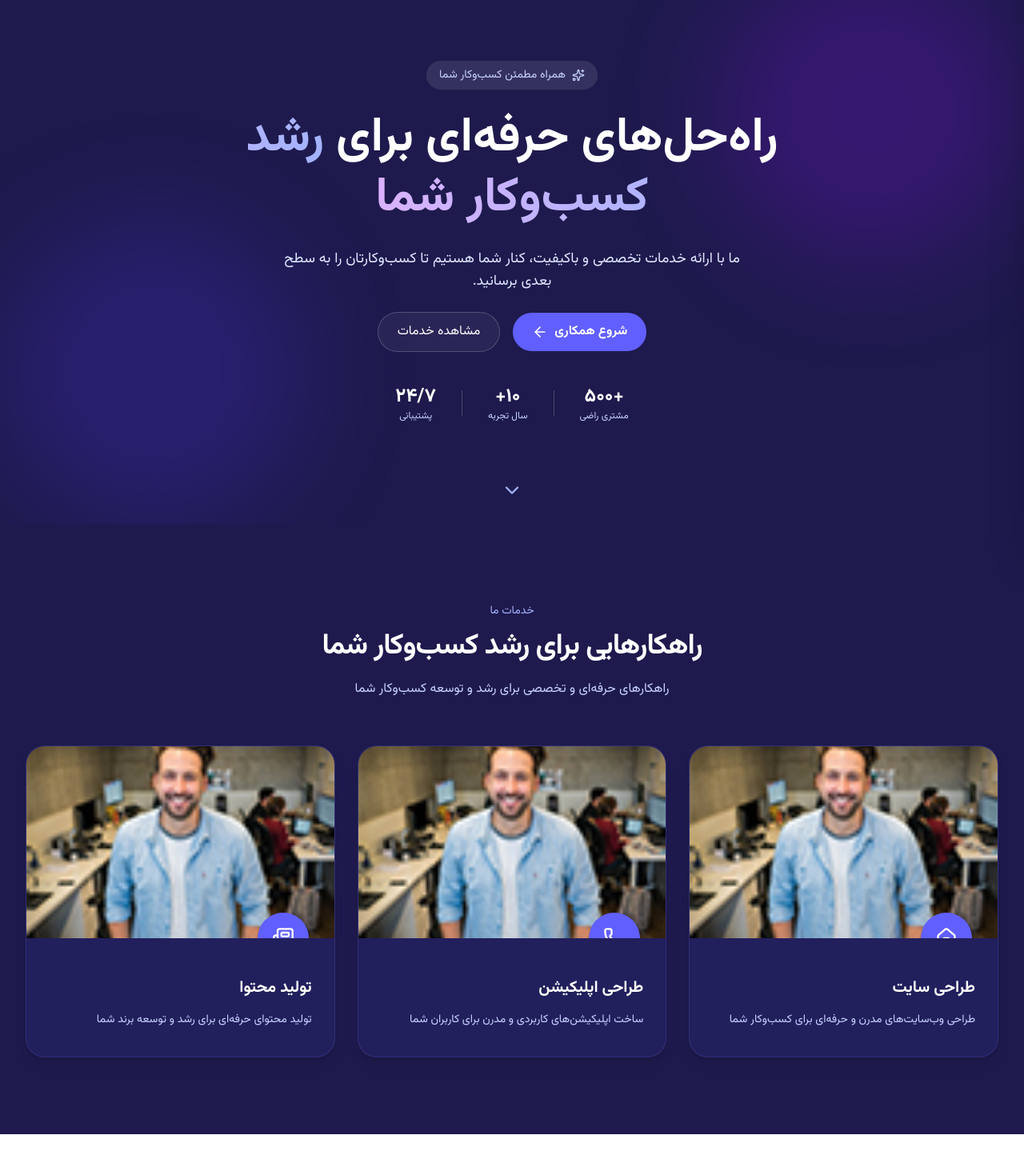
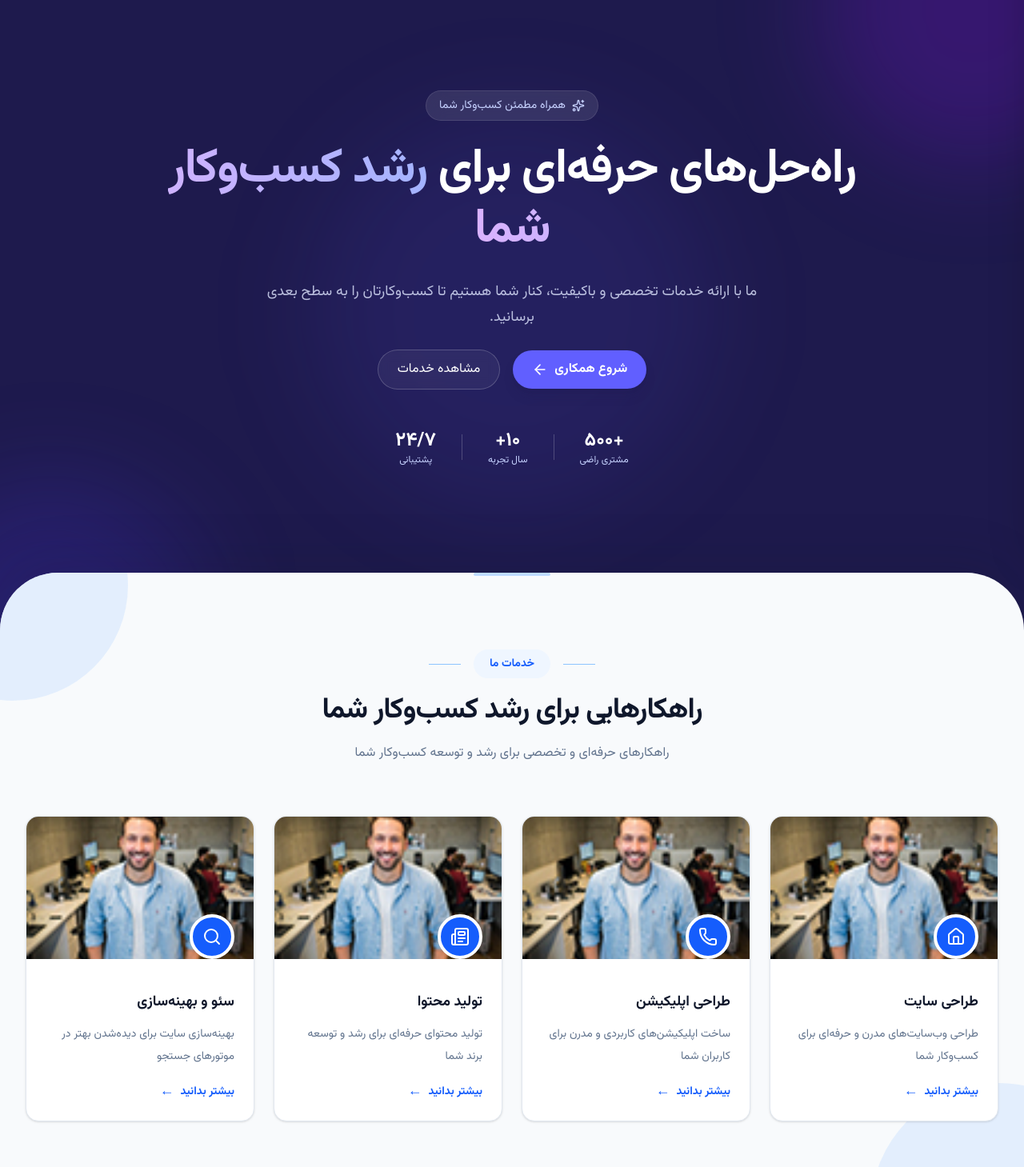
Before and after one commit to Vahid-developer/company-website, a React (Vite) app: page / in a window 1280 px wide. Shown: the part 120-1579 px from the top of the page at 80% size. Before the commit the page ends 1538 px from the top, so only its background shows below. Built offline with nearby package versions, Linux system fonts and the light colour scheme.

Commit message:
refine hero and services sections

```diff
--- a/src/components/Hero.jsx
+++ b/src/components/Hero.jsx
@@ -4,93 +4,317 @@ import { Link } from "react-router-dom";
 
 function Hero() {
   return (
-    <section className="relative overflow-hidden bg-indigo-950 text-white px-8 py-24 md:py-32">
-      {/* نور پس‌زمینه تزئینی */}
-      <div className="absolute top-0 right-0 w-96 h-96 bg-purple-600/20 rounded-full blur-3xl" />
-      <div className="absolute bottom-0 left-0 w-96 h-96 bg-indigo-600/20 rounded-full blur-3xl" />
+    <section
+      className="
+        relative
+        flex
+        min-h-[calc(100svh+80px)]
+        items-center
+        overflow-hidden
+        bg-indigo-950
+        px-6
+        py-24
+        text-white
+        md:px-8
+        md:py-28
+      "
+    >
+      {/* نور پس‌زمینه سمت راست */}
+      <div
+        aria-hidden="true"
+        className="
+          pointer-events-none
+          absolute
+          -right-32
+          -top-32
+          h-96
+          w-96
+          rounded-full
+          bg-purple-600/20
+          blur-3xl
+        "
+      />
 
-      <div className="relative max-w-3xl mx-auto text-center flex flex-col items-center gap-6">
+      {/* نور پس‌زمینه سمت چپ */}
+      <div
+        aria-hidden="true"
+        className="
+          pointer-events-none
+          absolute
+          -bottom-40
+          -left-32
+          h-96
+          w-96
+          rounded-full
+          bg-indigo-600/20
+          blur-3xl
+        "
+      />
+
+      {/* نور مرکزی */}
+      <div
+        aria-hidden="true"
+        className="
+          pointer-events-none
+          absolute
+          left-1/2
+          top-1/2
+          h-[500px]
+          w-[500px]
+          -translate-x-1/2
+          -translate-y-1/2
+          rounded-full
+          bg-indigo-500/10
+          blur-3xl
+        "
+      />
+
+      {/* محتوای اصلی Hero */}
+      <div
+        className="
+          relative
+          mx-auto
+          flex
+          w-full
+          max-w-4xl
+          -translate-y-8
+          flex-col
+          items-center
+          justify-center
+          gap-6
+          text-center
+          md:-translate-y-10
+        "
+      >
+        {/* Badge */}
         <motion.div
           initial={{ opacity: 0, y: -20 }}
           animate={{ opacity: 1, y: 0 }}
-          transition={{ duration: 0.6, ease: "easeOut" }}
-          className="inline-flex items-center gap-2 bg-white/10 px-4 py-2 rounded-full text-sm text-indigo-200"
+          transition={{
+            duration: 0.6,
+            ease: "easeOut",
+          }}
+          className="
+            inline-flex
+            items-center
+            gap-2
+            rounded-full
+            border
+            border-white/10
+            bg-white/10
+            px-4
+            py-2
+            text-sm
+            text-indigo-200
+            backdrop-blur-md
+          "
         >
-          <Sparkles size={16} strokeWidth={2} />
-          <span>همراه مطمئن کسب‌وکار شما</span>
+          <Sparkles
+            size={16}
+            strokeWidth={2}
+          />
+
+          <span>
+            همراه مطمئن کسب‌وکار شما
+          </span>
         </motion.div>
 
+        {/* عنوان اصلی */}
         <motion.h1
           initial={{ opacity: 0, y: 20 }}
           animate={{ opacity: 1, y: 0 }}
-          transition={{ duration: 0.6, delay: 0.15, ease: "easeOut" }}
-          className="text-4xl md:text-6xl font-extrabold leading-tight"
+          transition={{
+            duration: 0.6,
+            delay: 0.15,
+            ease: "easeOut",
+          }}
+          className="
+            max-w-4xl
+            text-4xl
+            font-extrabold
+            leading-tight
+            tracking-tight
+            md:text-6xl
+          "
         >
           راه‌حل‌های حرفه‌ای برای{" "}
-          <span className="bg-gradient-to-l from-indigo-300 to-purple-300 bg-clip-text text-transparent">
+
+          <span
+            className="
+              bg-gradient-to-l
+              from-indigo-300
+              to-purple-300
+              bg-clip-text
+              text-transparent
+            "
+          >
             رشد کسب‌وکار شما
           </span>
         </motion.h1>
 
+        {/* توضیحات */}
         <motion.p
           initial={{ opacity: 0, y: 20 }}
           animate={{ opacity: 1, y: 0 }}
-          transition={{ duration: 0.6, delay: 0.3, ease: "easeOut" }}
-          className="text-lg text-indigo-100 max-w-xl"
+          transition={{
+            duration: 0.6,
+            delay: 0.3,
+            ease: "easeOut",
+          }}
+          className="
+            max-w-2xl
+            text-base
+            leading-8
+            text-indigo-100/80
+            md:text-lg
+          "
         >
           ما با ارائه خدمات تخصصی و باکیفیت، کنار شما هستیم تا کسب‌وکارتان را
           به سطح بعدی برسانید.
         </motion.p>
 
-        {/* دکمه‌های اصلی و ثانویه */}
+        {/* دکمه‌ها */}
         <motion.div
           initial={{ opacity: 0, y: 20 }}
           animate={{ opacity: 1, y: 0 }}
-          transition={{ duration: 0.6, delay: 0.45, ease: "easeOut" }}
-          className="flex flex-col sm:flex-row items-center gap-4"
+          transition={{
+            duration: 0.6,
+            delay: 0.45,
+            ease: "easeOut",
+          }}
+          className="
+            flex
+            flex-col
+            items-center
+            gap-4
+            sm:flex-row
+          "
         >
+          {/* شروع همکاری */}
           <Link
             to="/contact"
-            className="group inline-flex items-center gap-2 bg-indigo-500 hover:bg-indigo-400 text-white font-bold px-6 py-3 rounded-full transition-all duration-300 hover:scale-105 active:scale-95"
+            className="
+              group
+              inline-flex
+              items-center
+              gap-2
+              rounded-full
+              bg-indigo-500
+              px-6
+              py-3
+              font-bold
+              text-white
+              shadow-lg
+              shadow-indigo-950/20
+              transition-all
+              duration-300
+              hover:scale-105
+              hover:bg-indigo-400
+              active:scale-95
+            "
           >
-            <span>شروع همکاری</span>
+            <span>
+              شروع همکاری
+            </span>
+
             <ArrowLeft
               size={20}
               strokeWidth={2}
-              className="transition-transform duration-300 group-hover:-translate-x-1"
+              className="
+                transition-transform
+                duration-300
+                group-hover:-translate-x-1
+              "
             />
           </Link>
 
-        <button
-         onClick={() =>
-           document.getElementById("services")?.scrollIntoView({ behavior: "smooth" })
-             }
-             className="cursor-pointer inline-flex items-center gap-2 bg-white/5 hover:bg-white/10 text-white font-medium px-6 py-3 rounded-full border border-white/20 transition-all duration-300 hover:scale-105 active:scale-95"
-        >
-  <span>مشاهده خدمات</span>
-</button>
+          {/* مشاهده خدمات */}
+          <button
+            type="button"
+            onClick={() =>
+              document
+                .getElementById("services")
+                ?.scrollIntoView({
+                  behavior: "smooth",
+                })
+            }
+            className="
+              cursor-pointer
+              inline-flex
+              items-center
+              gap-2
+              rounded-full
+              border
+              border-white/20
+              bg-white/5
+              px-6
+              py-3
+              font-medium
+              text-white
+              backdrop-blur-sm
+              transition-all
+              duration-300
+              hover:scale-105
+              hover:bg-white/10
+              active:scale-95
+            "
+          >
+            <span>
+              مشاهده خدمات
+            </span>
+          </button>
         </motion.div>
 
         {/* آمار اعتمادسازی */}
         <motion.div
           initial={{ opacity: 0, y: 20 }}
           animate={{ opacity: 1, y: 0 }}
-          transition={{ duration: 0.6, delay: 0.6, ease: "easeOut" }}
-          className="flex items-center gap-8 mt-4 text-indigo-200"
+          transition={{
+            duration: 0.6,
+            delay: 0.6,
+            ease: "easeOut",
+          }}
+          className="
+            mt-6
+            flex
+            items-center
+            gap-6
+            text-indigo-200
+            md:gap-8
+          "
         >
           <div className="text-center">
-            <p className="text-2xl font-extrabold text-white">+۵۰۰</p>
-            <p className="text-xs">مشتری راضی</p>
+            <p className="text-2xl font-extrabold text-white">
+              +۵۰۰
+            </p>
+
+            <p className="text-xs">
+              مشتری راضی
+            </p>
           </div>
-          <div className="w-px h-8 bg-white/20" />
+
+          <div className="h-8 w-px bg-white/20" />
+
           <div className="text-center">
-            <p className="text-2xl font-extrabold text-white">۱۰+</p>
-            <p className="text-xs">سال تجربه</p>
+            <p className="text-2xl font-extrabold text-white">
+              ۱۰+
+            </p>
+
+            <p className="text-xs">
+              سال تجربه
+            </p>
           </div>
-          <div className="w-px h-8 bg-white/20" />
+
+          <div className="h-8 w-px bg-white/20" />
+
           <div className="text-center">
-            <p className="text-2xl font-extrabold text-white">۲۴/۷</p>
-            <p className="text-xs">پشتیبانی</p>
+            <p className="text-2xl font-extrabold text-white">
+              ۲۴/۷
+            </p>
+
+            <p className="text-xs">
+              پشتیبانی
+            </p>
           </div>
         </motion.div>
       </div>
@@ -98,14 +322,34 @@ function Hero() {
       {/* شاخص اسکرول */}
       <motion.div
         initial={{ opacity: 0 }}
-        animate={{ opacity: 1, y: [0, 8, 0] }}
+        animate={{
+          opacity: 1,
+          y: [0, 8, 0],
+        }}
         transition={{
-          opacity: { duration: 0.6, delay: 0.9 },
-          y: { duration: 1.5, repeat: Infinity, ease: "easeInOut", delay: 0.9 },
+          opacity: {
+            duration: 0.6,
+            delay: 0.9,
+          },
+          y: {
+            duration: 1.5,
+            repeat: Infinity,
+            ease: "easeInOut",
+            delay: 0.9,
+          },
         }}
-        className="absolute bottom-8 left-1/2 -translate-x-1/2 text-indigo-300"
+        className="
+          absolute
+          bottom-7
+          left-1/2
+          -translate-x-1/2
+          text-indigo-300
+        "
       >
-        <ChevronDown size={28} strokeWidth={2} />
+        <ChevronDown
+          size={28}
+          strokeWidth={2}
+        />
       </motion.div>
     </section>
   );
--- a/src/components/ServiceCard.jsx
+++ b/src/components/ServiceCard.jsx
@@ -1,32 +1,89 @@
 function ServiceCard({ title, description, icon: Icon, image }) {
   return (
-    <article className="group overflow-hidden rounded-3xl border border-indigo-400/15 bg-indigo-900/30 shadow-lg shadow-black/10 transition-all duration-300 hover:-translate-y-2 hover:border-indigo-400/30 hover:bg-indigo-900/45">
-
+    <article
+      className="
+        group
+        overflow-hidden
+        rounded-2xl
+        border
+        border-slate-200
+        bg-white
+        shadow-sm
+        transition-all
+        duration-300
+        hover:-translate-y-1
+        hover:shadow-xl
+      "
+    >
       {/* Image */}
       <div className="relative aspect-[16/10] overflow-hidden">
         <img
           src={image}
           alt={title}
-          className="h-full w-full object-cover transition-transform duration-500 group-hover:scale-105"
+          className="
+            h-full
+            w-full
+            object-cover
+            transition-transform
+            duration-500
+            group-hover:scale-105
+          "
         />
 
-        {/* Icon */}
-        <div className="absolute bottom-0 right-8 flex h-16 w-16 translate-y-1/2 items-center justify-center rounded-full bg-indigo-500 text-white shadow-lg shadow-indigo-950/40">
-          <Icon size={28} strokeWidth={2} />
-        </div>
+        {/* Service Icon */}
+<div
+  className="
+    absolute
+    bottom-0
+    right-6
+    translate-y-0
+    flex
+    h-14
+    w-14
+    items-center
+    justify-center
+    rounded-full
+    border-4
+    border-white
+    bg-blue-600
+    text-white
+    shadow-md
+  "
+>
+  <Icon size={24} strokeWidth={2} />
+</div>
       </div>
 
       {/* Content */}
-      <div className="px-7 pb-8 pt-12 text-right">
-        <h3 className="text-xl font-bold text-white">
-          {title}
-        </h3>
+      <div className="px-6 pb-6 pt-10 text-right">
+        <h3 className="text-lg font-bold text-slate-900">{title}</h3>
 
-        <p className="mt-3 text-sm leading-7 text-indigo-200">
-          {description}
+        <p className="mt-3 min-h-[56px] text-sm leading-7 text-slate-500">
+           {description}
         </p>
+
+        <button
+          type="button"
+          className="
+            mt-5
+            inline-flex
+            items-center
+            gap-2
+            text-sm
+            font-semibold
+            text-blue-600
+            transition-all
+            duration-200
+            hover:gap-3
+            hover:text-blue-700
+          "
+        >
+          بیشتر بدانید
+          <span aria-hidden="true" className="text-lg leading-none">
+            ←
+          </span>
+        </button>
       </div>
-
     </article>
   );
 }
--- a/src/components/Services.jsx
+++ b/src/components/Services.jsx
@@ -1,58 +1,199 @@
-import { House, Phone, Newspaper } from "lucide-react";
+import {
+  House,
+  Phone,
+  Newspaper,
+  Search,
+} from "lucide-react";
+
 import ServiceCard from "./ServiceCard";
+
 import webDesignImage from "../assets/web-design.jpg";
+
+const services = [
+  {
+    title: "طراحی سایت",
+    description:
+      "طراحی وب‌سایت‌های مدرن و حرفه‌ای برای کسب‌وکار شما",
+    icon: House,
+    image: webDesignImage,
+  },
+  {
+    title: "طراحی اپلیکیشن",
+    description:
+      "ساخت اپلیکیشن‌های کاربردی و مدرن برای کاربران شما",
+    icon: Phone,
+    image: webDesignImage,
+  },
+  {
+    title: "تولید محتوا",
+    description:
+      "تولید محتوای حرفه‌ای برای رشد و توسعه برند شما",
+    icon: Newspaper,
+    image: webDesignImage,
+  },
+  {
+    title: "سئو و بهینه‌سازی",
+    description:
+      "بهینه‌سازی سایت برای دیده‌شدن بهتر در موتورهای جستجو",
+    icon: Search,
+    image: webDesignImage,
+  },
+];
 
 function Services() {
   return (
-    <section id="services" className="bg-indigo-950 px-6 py-24 text-white md:px-8">
 
-      <div className="mx-auto max-w-7xl">
+<section
+  id="services"
+  dir="rtl"
+  className="
+    relative
+    z-20
+    -mt-20
+    overflow-hidden
+    rounded-t-[56px]
+    bg-slate-50
+    px-6
+    pb-28
+    pt-24
+    shadow-[0_-20px_60px_rgba(15,23,42,0.12)]
+    md:-mt-28
+    md:rounded-t-[72px]
+    md:px-8
+  "
+>
+  <div
+  aria-hidden="true"
+  className="
+    pointer-events-none
+    absolute
+    left-1/2
+    top-0
+    h-1
+    w-24
+    -translate-x-1/2
+    rounded-full
+    bg-blue-200
+  "
+/>
+
+      {/* Decorative shape - top left */}
+      <div
+        aria-hidden="true"
+        className="
+          pointer-events-none
+          absolute
+          -left-32
+          -top-32
+          h-72
+          w-72
+          rounded-full
+          bg-blue-100/70
+        "
+      />
+
+      {/* Decorative shape - bottom right */}
+      <div
+        aria-hidden="true"
+        className="
+          pointer-events-none
+          absolute
+          -bottom-40
+          -right-32
+          h-80
+          w-80
+          rounded-full
+          bg-blue-100/70
+        "
+      />
+
+      <div className="relative z-10 mx-auto max-w-8xl">
 
         {/* Section heading */}
-        <div className="mx-auto mb-14 max-w-2xl text-center">
+        <div
+          className="
+            mx-auto
+            mb-16
+            max-w-3xl
+            text-center
+          "
+        >
+          <div
+            className="
+              mb-5
+              flex
+              items-center
+              justify-center
+              gap-4
+            "
+          >
+            <span className="h-px w-10 bg-blue-300" />
 
-          <span className="text-sm font-medium text-indigo-300">
-            خدمات ما
-          </span>
+            <span
+              className="
+                rounded-full
+                bg-blue-50
+                px-5
+                py-2
+                text-sm
+                font-semibold
+                text-blue-600
+              "
+            >
+              خدمات ما
+            </span>
 
-          <h2 className="mt-3 text-3xl font-extrabold tracking-tight md:text-4xl">
+            <span className="h-px w-10 bg-blue-300" />
+          </div>
+
+          <h2
+            className="
+              text-3xl
+              font-extrabold
+              tracking-tight
+              text-slate-900
+              md:text-4xl
+            "
+          >
             راهکارهایی برای رشد کسب‌وکار شما
           </h2>
 
-          <p className="mt-5 text-sm leading-7 text-indigo-200 md:text-base">
+          <p
+            className="
+              mx-auto
+              mt-5
+              max-w-2xl
+              text-sm
+              leading-7
+              text-slate-500
+              md:text-base
+            "
+          >
             راهکارهای حرفه‌ای و تخصصی برای رشد و توسعه کسب‌وکار شما
           </p>
-
         </div>
 
         {/* Service cards */}
-        <div className="grid grid-cols-1 gap-7 md:grid-cols-2 lg:grid-cols-3">
-
-          <ServiceCard
-            title="طراحی سایت"
-            description="طراحی وب‌سایت‌های مدرن و حرفه‌ای برای کسب‌وکار شما"
-            icon={House}
-            image={webDesignImage}
-          />
-
-          <ServiceCard
-            title="طراحی اپلیکیشن"
-            description="ساخت اپلیکیشن‌های کاربردی و مدرن برای کاربران شما"
-            icon={Phone}
-            image={webDesignImage}
-          />
-
-          <ServiceCard
-            title="تولید محتوا"
-            description="تولید محتوای حرفه‌ای برای رشد و توسعه برند شما"
-            icon={Newspaper}
-            image={webDesignImage}
-          />
-
+        <div
+          className="
+            grid
+            grid-cols-1
+            gap-6
+            sm:grid-cols-2
+            lg:grid-cols-4
+          "
+        >
+          {services.map((service) => (
+            <ServiceCard
+              key={service.title}
+              title={service.title}
+              description={service.description}
+              icon={service.icon}
+              image={service.image}
+            />
+          ))}
         </div>
-
       </div>
-
     </section>
   );
 }
```
